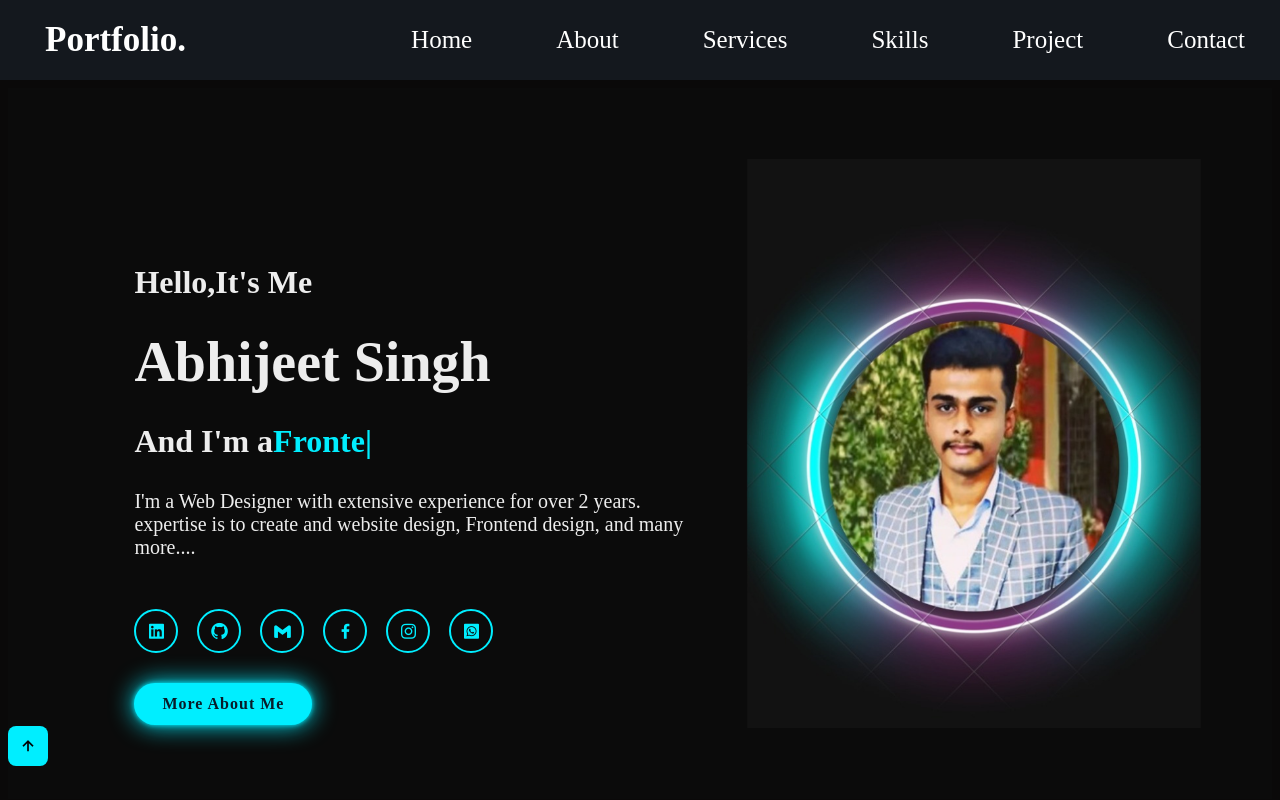
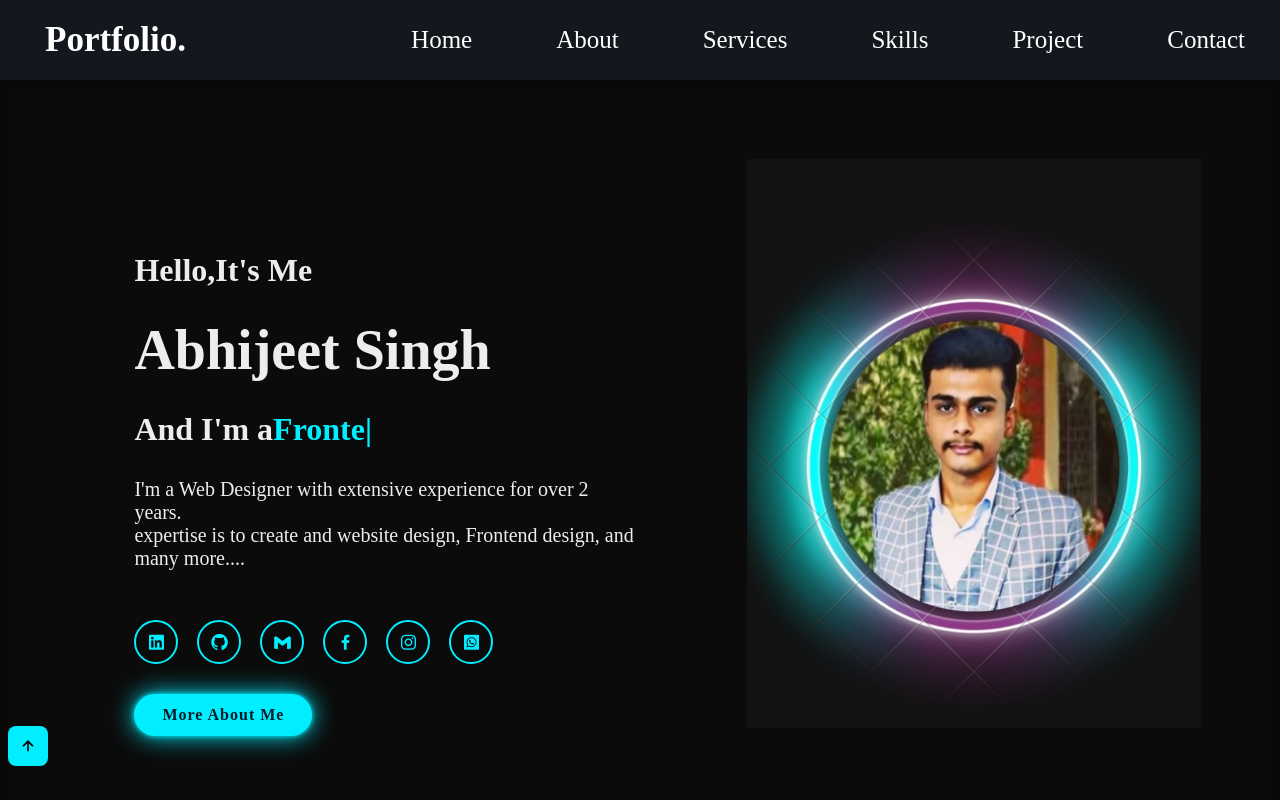
Before and after one commit to AbhijeetSi20/Portfolio, a plain HTML site: page index.html in a window 1280 px wide. Shown: the top 800 px of the page. Drawn offline with nearby package versions, Linux system fonts and the light colour scheme.

Commit message:
Update stylesheet.css

```diff
--- a/stylesheet.css
+++ b/stylesheet.css
@@ -59,9 +59,20 @@ body
     background:url("portfolio.png")no-repeat;
     background-size: 100%;
     background-position: center;
-    display:flex;
+    display:grid;
+    grid-template-columns : repeat(auto-fit, minmax(250px, 1fr));
+    grid-gap : 10px;
     align-items: center;
     padding: 70px 10% 0;
+
+}
+@media only screen and ( max-width : 600px){
+
+}
+@media only screen and ( min-width : 600px) and (max-width: 900px){
+
+}
+@media only screen and ( min-width : 900px){
 
 }
 .home-content {
```
